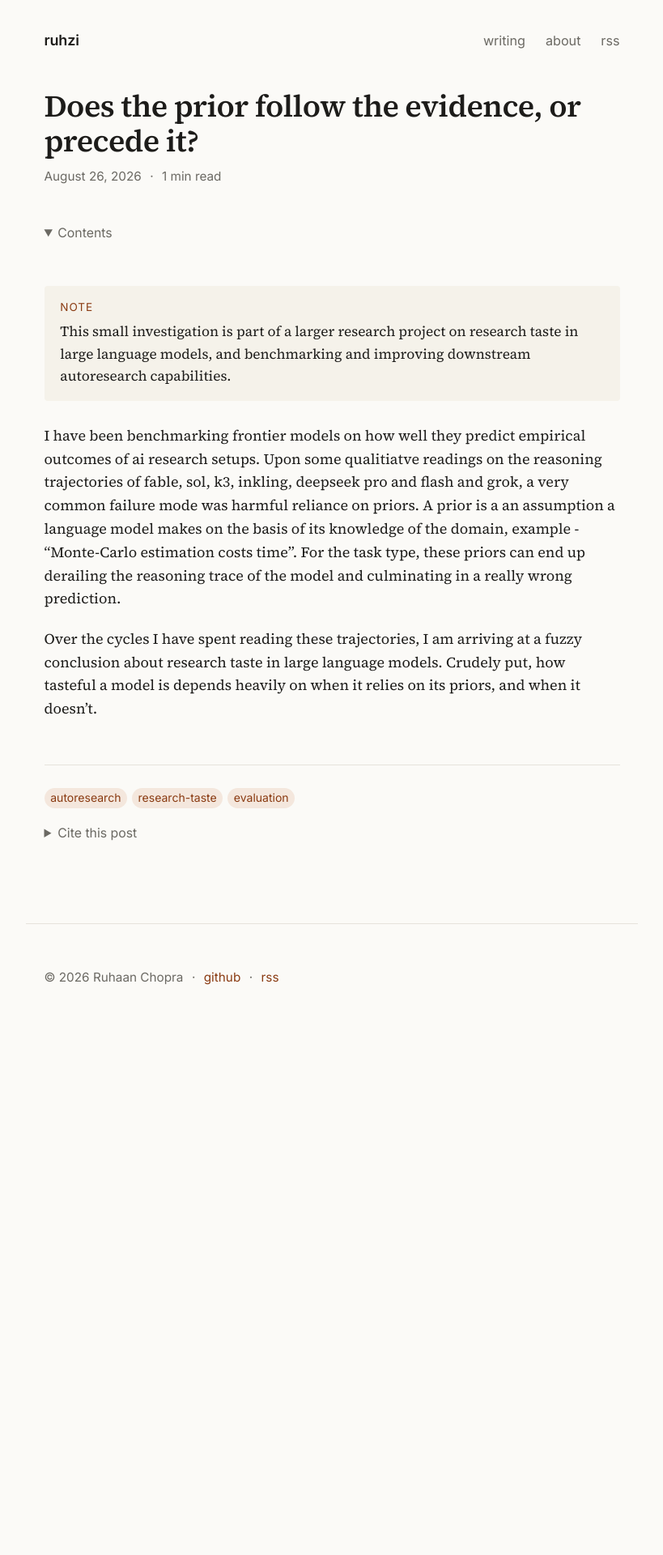
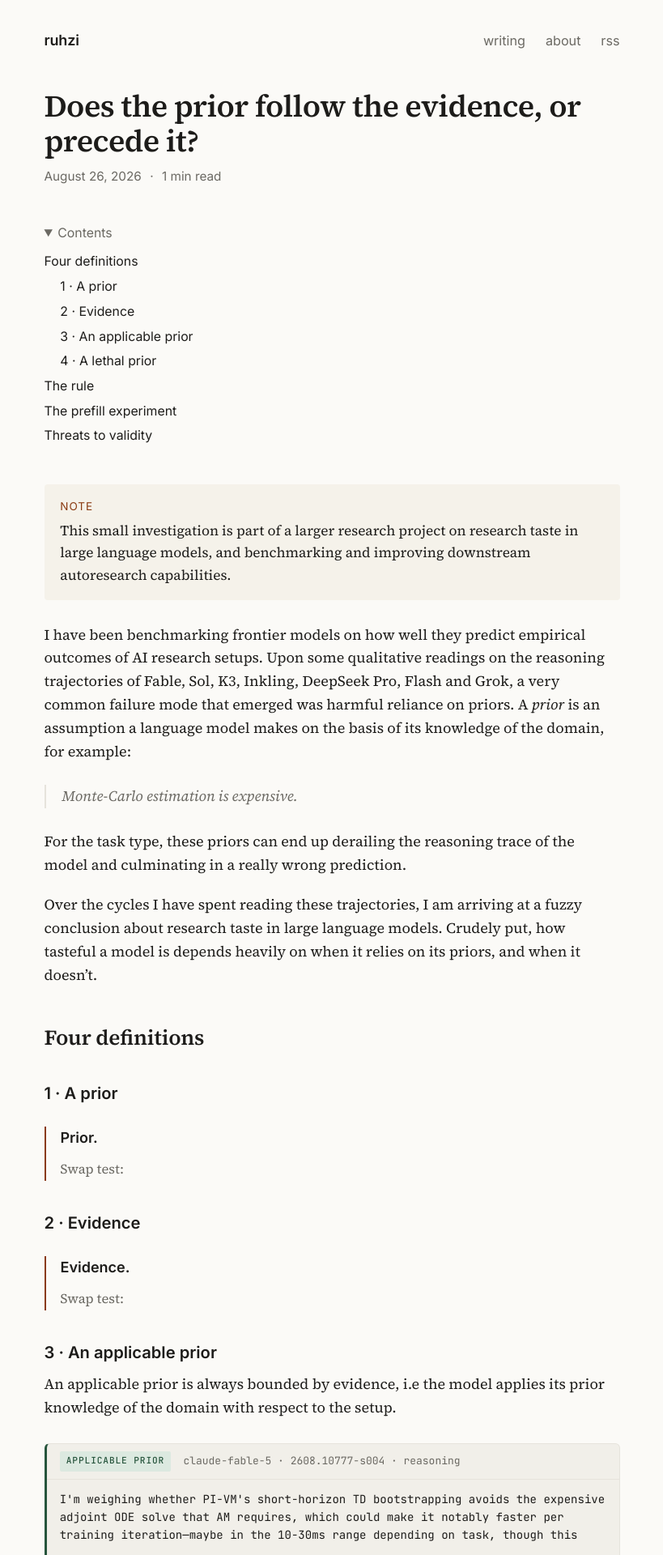
Before and after one commit to ruhzi/ruhzi.github.io, a Jekyll site: the page built from _posts/2026-08-25-prior-vs-evidence-and-prefill.md, in a window 1280 px wide. Shown: the top 1920 px of the page at 81% size, without its empty margins (230-1049 px from the left). Built offline with Jekyll 4.4.1, drawn with Linux system fonts in a browser that asks for light colours; before the commit the page ends 1292 px from its top, so only the background shows below that; some of the changed text lies outside the part shown.

Commit message:
Trace cards + definition blocks; restructure post into four-definition skeleton
Co-Authored-By: Claude Fable 5 <noreply@anthropic.com>

```diff
--- a/_posts/2026-08-25-prior-vs-evidence-and-prefill.md
+++ b/_posts/2026-08-25-prior-vs-evidence-and-prefill.md
@@ -12,10 +12,88 @@ cite: true
 This small investigation is part of a larger research project on research taste in large language models, and benchmarking and improving downstream autoresearch capabilities.
 </div>
 
-I have been benchmarking frontier models on how well they predict empirical outcomes of ai research setups. Upon some qualitiatve readings on the reasoning trajectories of fable, sol, k3, inkling, deepseek pro and flash and grok, a very common failure mode was harmful reliance on priors. A prior is a an assumption a language model makes on the basis of its knowledge of the domain, example - "Monte-Carlo estimation costs time". For the task type, these priors can end up derailing the reasoning trace of the model and culminating in a really wrong prediction.
+I have been benchmarking frontier models on how well they predict empirical outcomes of AI research setups. Upon some qualitative readings on the reasoning trajectories of Fable, Sol, K3, Inkling, DeepSeek Pro, Flash and Grok, a very common failure mode that emerged was harmful reliance on priors. A _prior_ is an assumption a language model makes on the basis of its knowledge of the domain, for example:
+
+> *Monte-Carlo estimation is expensive.*
+
+For the task type, these priors can end up derailing the reasoning trace of the model and culminating in a really wrong prediction.
 
 Over the cycles I have spent reading these trajectories, I am arriving at a fuzzy conclusion about research taste in large language models. Crudely put, how tasteful a model is depends heavily on when it relies on its priors, and when it doesn't.
 
+## Four definitions
 
+<!-- Skeleton. Each definition = (a) a one-line definition in a .defn block,
+     optionally with a "swap test" line, (b) one or two verbatim trace cards,
+     (c) a one-sentence gloss on what the move did to the prediction.
 
-[^1]:
+     Trace card anatomy:
+       <div class="trace lethal">          variants: prior | evidence | applicable | lethal
+         <p class="trace-head"><span class="tag">lethal prior</span><span class="meta">model · sample · channel</span></p>
+         <pre>verbatim excerpt</pre>
+         <p class="gloss">what it did</p>
+       </div>
+-->
+
+### 1 · A prior
+
+<div class="defn" markdown="1">
+<span class="term">Prior.</span> <!-- one-line definition: a proposition whose warrant comes from outside the instance -->
+
+<span class="test">Swap test: <!-- replace this paper with any other paper using the same technique; if the justification is unchanged, it is a prior --></span>
+</div>
+
+### 2 · Evidence
+
+<div class="defn" markdown="1">
+<span class="term">Evidence.</span> <!-- one-line definition: a proposition whose warrant comes from this instance, checkable against the prompt alone -->
+
+<span class="test">Swap test: <!-- swap the paper and the claim becomes uncheckable --></span>
+</div>
+
+### 3 · An applicable prior
+
+An applicable prior is always bounded by evidence, i.e the model applies its prior knowledge of the domain with respect to the setup.
+
+<div class="trace applicable">
+<p class="trace-head"><span class="tag">applicable prior</span><span class="meta">claude-fable-5 · 2608.10777-s004 · reasoning</span></p>
+<pre>I'm weighing whether PI-VM's short-horizon TD bootstrapping avoids the expensive adjoint ODE solve that AM requires, which could make it notably faster per training iteration—maybe in the 10-30ms range depending on task, though this</pre>
+<p class="gloss">The prior <em>“removing a per-step solve saves time”</em> is licensed by the prompt's description of the baseline as adjoint matching.</p>
+</div>
+
+<!-- optional: per-slot table (truth 8 / 7 / 7 ms vs baseline 41 / 21 / 21) -->
+
+### 4 · A lethal prior
+
+A lethal prior is unbounded by any evidence, and while it may be technically and scientifically correct, it is applied blindly.
+
+The prior is consumed before its evidence — and the evidence is either never surfaced, or surfaced afterward and not allowed to bind.
+
+#### Evidence never mentioned
+
+<div class="trace lethal">
+<p class="trace-head"><span class="tag">lethal prior</span><span class="meta">deepseek-v4-pro · 2608.10777-s004 · reasoning</span></p>
+<pre>if learned exactly. Time? PI-VM uses N sample trajectories, so slower. If baseline AM 41ms, PI-VM maybe 100-200ms? Need quantify.
+
+- OU Quadratic (eas</pre>
+<p class="gloss">The sampling-cost prior fires and the arithmetic runs on it (41 ms × ~2.5). The question <em>“what got removed?”</em> is never generated. Shipped <strong>98 / 48 / 48 ms</strong> against a truth of <strong>8 / 7 / 7</strong>.</p>
+</div>
+
+#### Evidence surfaced after the prior, not allowed to bind
+
+<!-- second lethal case (probe transfer, 2608.10627-s016): a "lethal prior" card,
+     then an "evidence" card from the same model's raw answer, then the gloss -->
+
+## The rule
+
+<!-- what separates §3 from §4 is not whether the prior is held but whether the
+     licensing evidence is in the conditioning set before the prior is consumed -->
+
+## The prefill experiment
+
+<!-- hypothesis / design / quantitative results / qualitative analysis -->
+
+## Threats to validity
+
+<div class="warn" markdown="1">
+
+</div>
--- a/assets/css/main.css
+++ b/assets/css/main.css
@@ -106,3 +106,29 @@ sup[role="doc-noteref"] a, .footnote { font-family: var(--sans); font-size: 0.75
 
 /* Page */
 .page h1 { font-size: 1.9rem; letter-spacing: -0.015em; margin: 0 0 1.5rem; }
+
+/* Trace cards: verbatim reasoning excerpts.
+   <div class="trace lethal"> <p class="trace-head"><span class="tag">lethal prior</span><span class="meta">model · sample · channel</span></p> <pre>…</pre> <p class="gloss">…</p> </div>
+   variants: .prior .evidence .applicable .lethal */
+:root { --t-prior: #8a3a22; --t-prior-bg: #f0ded7; --t-evid: #2f5a78; --t-evid-bg: #dce7ee; --t-good: #26543c; --t-good-bg: #dce9e0; }
+@media (prefers-color-scheme: dark) { :root { --t-prior: #e2a38c; --t-prior-bg: #46271d; --t-evid: #9fc2da; --t-evid-bg: #22333f; --t-good: #9fd1b4; --t-good-bg: #22392c; } }
+.trace { margin: 1.6rem 0; border: 1px solid var(--rule); border-radius: 6px; overflow: hidden; background: var(--code-bg); }
+.trace .trace-head { display: flex; flex-wrap: wrap; align-items: center; gap: 0.6rem; margin: 0; padding: 0.5rem 0.9rem; border-bottom: 1px solid var(--rule); font-family: var(--sans); }
+.trace .tag { font-family: var(--mono); font-size: 0.62rem; font-weight: 500; letter-spacing: 0.08em; text-transform: uppercase; padding: 0.2rem 0.45rem; border-radius: 2px; }
+.trace .meta { font-family: var(--mono); font-size: 0.72rem; color: var(--muted); }
+.trace pre { margin: 0; padding: 0.8rem 0.9rem; background: transparent; border-radius: 0; white-space: pre-wrap; word-break: break-word; font-size: 0.78rem; line-height: 1.55; }
+.trace .gloss { margin: 0; padding: 0.6rem 0.9rem 0.75rem; font-size: 0.92rem; color: var(--muted); border-top: 1px dashed var(--rule); background: var(--bg); }
+.trace .gloss strong { color: var(--fg); }
+.trace.prior .tag, .trace.lethal .tag { background: var(--t-prior-bg); color: var(--t-prior); }
+.trace.lethal .tag { outline: 1px solid var(--t-prior); }
+.trace.lethal { border-left: 3px solid var(--t-prior); }
+.trace.evidence .tag { background: var(--t-evid-bg); color: var(--t-evid); }
+.trace.evidence { border-left: 3px solid var(--t-evid); }
+.trace.applicable .tag { background: var(--t-good-bg); color: var(--t-good); }
+.trace.applicable { border-left: 3px solid var(--t-good); }
+
+/* Definition blocks */
+.defn { margin: 1.4rem 0; padding-left: 1rem; border-left: 2px solid var(--accent); }
+.defn > p:first-child { margin-bottom: 0.5rem; }
+.defn .term { font-family: var(--sans); font-weight: 600; }
+.defn .test { font-size: 0.92rem; color: var(--muted); }
```
